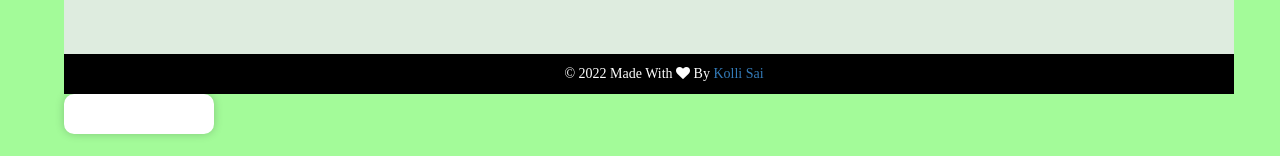
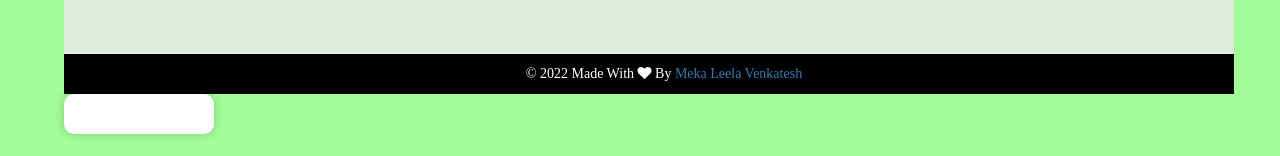
Before and after one commit to mekaleelavenkatesh/venkatesh.github.io, a plain HTML site: page index.html in a window 1280 px wide. Shown: the part 2689-2845 px from the top of the page. Drawn offline with nearby package versions, Linux system fonts and the light colour scheme; a script that the page names is missing; a web font is replaced by a local one.

Commit message:
Update index.html

```diff
--- a/index.html
+++ b/index.html
@@ -321,7 +321,7 @@
 	<section class="container-fluid mainFooter fadeIn">
 		<div class="container">
 			<div class="footer-top">
-				<p>&copy; 2022  made with <i class="fa fa-heart"></i> by <a target="_blank" href="https://www.instagram.com/sai___kolli/?next=%2F">Kolli Sai</a>
+				<p>&copy; 2022  made with <i class="fa fa-heart"></i> by <a target="_blank" href="https://github.com/mekaleelavenkatesh">Meka leela venkatesh</a>
 				</p>
 			</div>
 		<button onclick="topFunction()" id="myBtn" title="Go to top"><i class="fa fa-arrow-up"></i></button>
```
